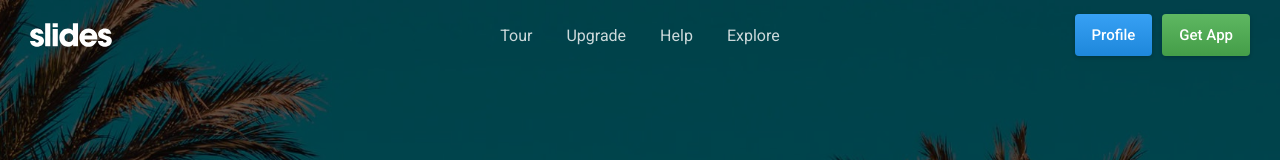
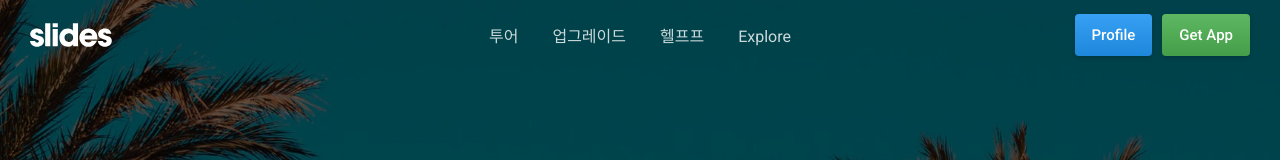
Before and after one commit to exmini673/static-web-template, a plain HTML site: page htdocs/index.html in a window 1280 px wide. Shown: the top 160 px of the page. Drawn offline with nearby package versions, Linux system fonts and the light colour scheme.

Commit message:
Update index.html
메뉴 한글로 변경

```diff
--- a/htdocs/index.html
+++ b/htdocs/index.html
@@ -109,9 +109,9 @@
     <div class="left"><a href="#" title="Slides Framework"><svg style="width:82px;height:24px"><use xmlns:xlink="http://www.w3.org/1999/xlink" xlink:href="#logo"></use></svg></a></div>
     <div class="center">
       <ul class="menu">
-        <li><a href="#">Tour</a></li>
-        <li><a href="#">Upgrade</a></li>
-        <li><a href="#">Help</a></li>
+        <li><a href="#">투어</a></li>
+        <li><a href="#">업그레이드</a></li>
+        <li><a href="#">헬프프</a></li>
         <li><a href="#">Explore</a></li>
       </ul>
     </div>
```
